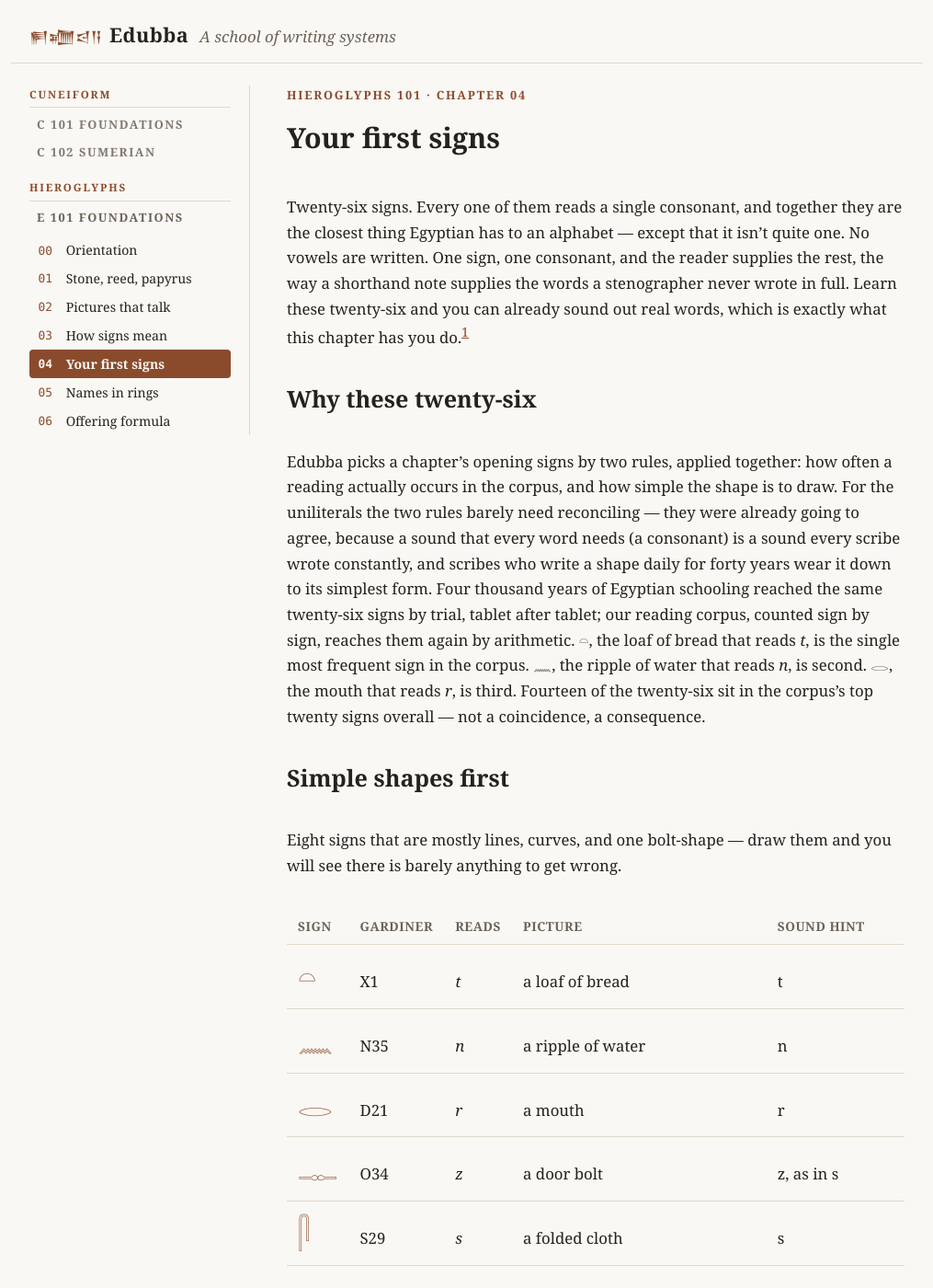
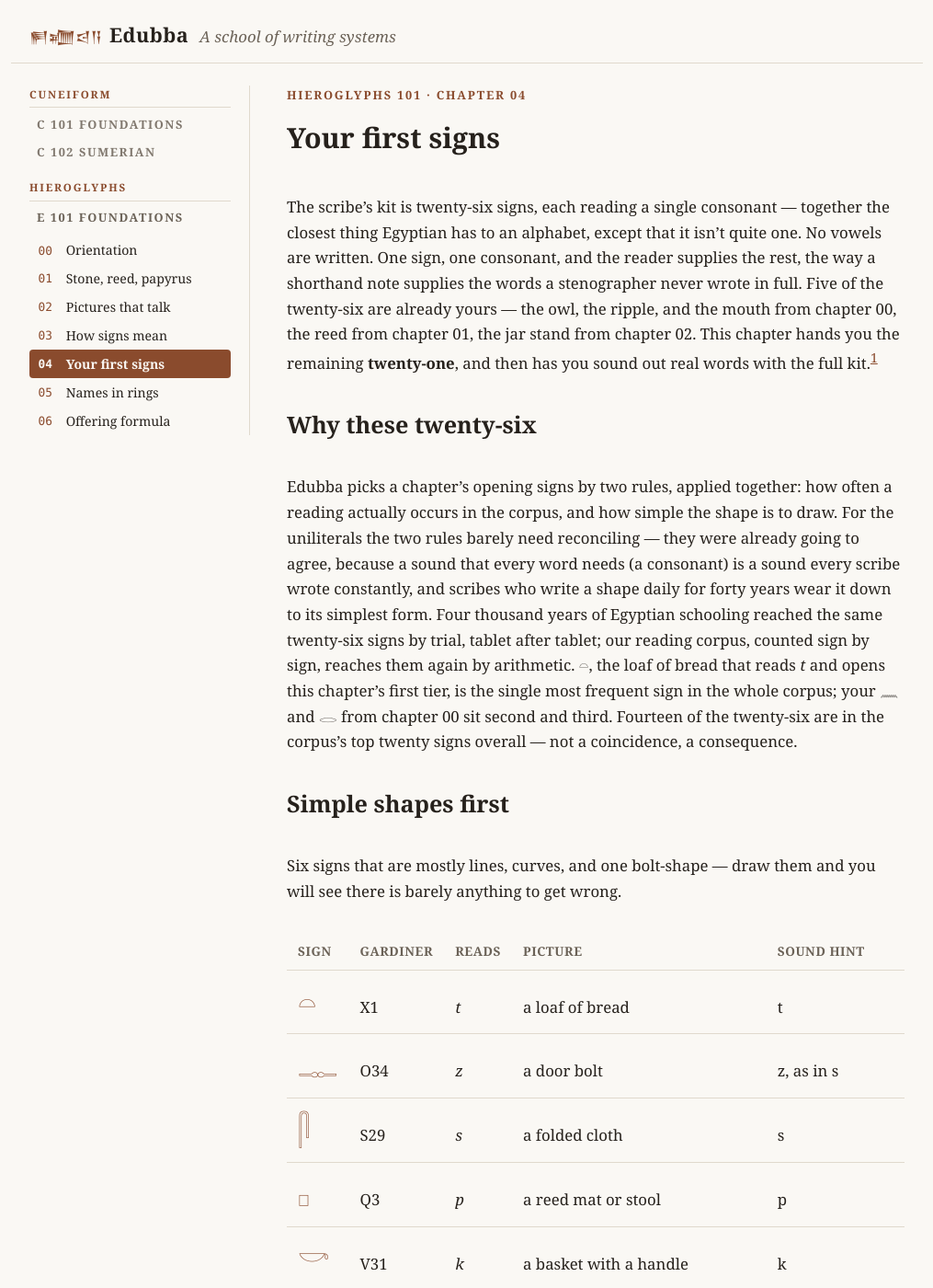
Before and after one commit to arvicco/nabu-edubba, a Jekyll site: the page built from site/hieroglyphs/101/04-your-first-signs.md, in a window 1280 px wide and 1400 px high. Shown: the whole window at 92% size, without its empty margins (132-1147 px from the left). Built offline with Jekyll 4.4.1, drawn with Linux system fonts in a browser that asks for light colours; some of the changed text lies outside the part shown.

Commit message:
feat: every chapter opens with signs in table form — 00-03 front-loaded
Owner ruling: EVERY chapter opens with at least one new relevant
sign, in the standard table format. ch00 teaches m/n/r (the promise
trio) at the door; ch01 the flowering reed where reeds are the
topic; ch02 the jar stand for tags-on-jars; ch03 its demonstration
kit (house, stroke, walking legs) as a proper table. ch04 slims to
21 new signs + five veterans. jw demystified with the textbook
sentence jw=f m pr 'he is in the house', composed from taught signs
and labeled as composed. Validator re-proves the whole course.

Co-Authored-By: Claude Fable 5 <noreply@anthropic.com>

```diff
--- a/site/hieroglyphs/101/04-your-first-signs.md
+++ b/site/hieroglyphs/101/04-your-first-signs.md
@@ -10,19 +10,21 @@ chapter: 4
 permalink: /hieroglyphs/101/04-your-first-signs/
 course_url: /hieroglyphs/101/
 course_title: "Hieroglyphs 101"
-teaches: ["𓏏", "𓈖", "𓂋", "𓊃", "𓋴", "𓊪", "𓎡", "𓐍", "𓄿", "𓅓", "𓅱", "𓆑", "𓆓", "𓃀", "𓄡", "𓇋", "𓏭", "𓂝", "𓏲", "𓉔", "𓎛", "𓈙", "𓈎", "𓎼", "𓍿", "𓂧"]
+teaches: ["𓏏", "𓊃", "𓋴", "𓊪", "𓎡", "𓐍", "𓄿", "𓅱", "𓆑", "𓆓", "𓃀", "𓄡", "𓏭", "𓂝", "𓏲", "𓉔", "𓎛", "𓈙", "𓈎", "𓍿", "𓂧"]
 shows: []
 ---
 
 # Your first signs
 
-Twenty-six signs. Every one of them reads a single consonant, and
-together they are the closest thing Egyptian has to an alphabet —
+The scribe's kit is twenty-six signs, each reading a single
+consonant — together the closest thing Egyptian has to an alphabet,
 except that it isn't quite one. No vowels are written. One sign, one
 consonant, and the reader supplies the rest, the way a shorthand note
-supplies the words a stenographer never wrote in full. Learn these
-twenty-six and you can already sound out real words, which is exactly
-what this chapter has you do.[^allen]
+supplies the words a stenographer never wrote in full. Five of the
+twenty-six are already yours — the owl, the ripple, and the mouth
+from chapter 00, the reed from chapter 01, the jar stand from
+chapter 02. This chapter hands you the remaining **twenty-one**, and
+then has you sound out real words with the full kit.[^allen]
 
 ## Why these twenty-six
 
@@ -35,15 +37,15 @@ constantly, and scribes who write a shape daily for forty years wear
 it down to its simplest form. Four thousand years of Egyptian
 schooling reached the same twenty-six signs by trial, tablet after
 tablet; our reading corpus, counted sign by sign, reaches them again
-by arithmetic. 𓏏, the loaf of bread that reads *t*, is the single most
-frequent sign in the corpus. 𓈖, the ripple of water that reads *n*,
-is second. 𓂋, the mouth that reads *r*, is third. Fourteen of the
-twenty-six sit in the corpus's top twenty signs overall — not a
-coincidence, a consequence.
+by arithmetic. 𓏏, the loaf of bread that reads *t* and opens this
+chapter's first tier, is the single most frequent sign in the whole
+corpus; your 𓈖 and 𓂋 from chapter 00 sit second and third.
+Fourteen of the twenty-six are in the corpus's top twenty signs
+overall — not a coincidence, a consequence.
 
 ## Simple shapes first
 
-Eight signs that are mostly lines, curves, and one bolt-shape — draw
+Six signs that are mostly lines, curves, and one bolt-shape — draw
 them and you will see there is barely anything to get wrong.
 
 <table class="sign-table">
@@ -54,14 +56,6 @@ them and you will see there is barely anything to get wrong.
     <tr>
       <td class="script sign-cell">𓏏</td><td>X1</td><td><em>t</em></td>
       <td>a loaf of bread</td><td>t</td>
-    </tr>
-    <tr>
-      <td class="script sign-cell">𓈖</td><td>N35</td><td><em>n</em></td>
-      <td>a ripple of water</td><td>n</td>
-    </tr>
-    <tr>
-      <td class="script sign-cell">𓂋</td><td>D21</td><td><em>r</em></td>
-      <td>a mouth</td><td>r</td>
     </tr>
     <tr>
       <td class="script sign-cell">𓊃</td><td>O34</td><td><em>z</em></td>
@@ -87,9 +81,8 @@ them and you will see there is barely anything to get wrong.
   </tbody>
 </table>
 
-**Write all eight.** 𓏏 is one curved stroke closed by a flat base;
-𓈖 is a short zigzag; 𓂋 is two arcs meeting at two points, like an
-eye lying on its side; 𓊃 is a bar with an upright tick. The last
+**Write all six.** 𓏏 is one curved stroke closed by a flat base;
+𓊃 is a bar with an upright tick. The last
 one, 𓐍, keeps its exact ancient identity honestly unsettled —
 Egyptologists still argue whether the shape started as a sieve or a
 placenta — but its shape and reading are not in doubt at all, which
@@ -98,7 +91,7 @@ pictures are not.
 
 ## Signs with something alive in them
 
-Seven signs whose shapes are unmistakably a creature or a body part —
+Six signs whose shapes are unmistakably a creature or a body part —
 the eye does the memorizing here.
 
 <table class="sign-table">
@@ -110,10 +103,6 @@ the eye does the memorizing here.
       <td class="script sign-cell">𓄿</td><td>G1</td><td><em>ꜣ</em></td>
       <td>an Egyptian vulture</td>
       <td>glottal stop; conventionally read as 'a'</td>
-    </tr>
-    <tr>
-      <td class="script sign-cell">𓅓</td><td>G17</td><td><em>m</em></td>
-      <td>an owl</td><td>m</td>
     </tr>
     <tr>
       <td class="script sign-cell">𓅱</td><td>G43</td><td><em>w</em></td>
@@ -140,14 +129,14 @@ the eye does the memorizing here.
   </tbody>
 </table>
 
-**Write all seven.** 𓄿's vulture keeps its wing and its raised head;
-𓅓's owl keeps its round face and folded wings; 𓆑's viper is a single
+**Write all six.** 𓄿's vulture keeps its wing and its raised head;
+𓆑's viper is a single
 looping line with a triangular head — the sign you will meet most of
 all, for reasons that come at the end of this chapter.
 
 ## The rest of the kit
 
-Eleven more: everyday objects, a scrap of landscape, and two marks
+Nine more: everyday objects, a scrap of landscape, and two marks
 that come from grammar rather than a picture at all. No less
 essential for arriving last.
 
@@ -156,11 +145,6 @@ essential for arriving last.
     <tr><th>Sign</th><th>Gardiner</th><th>Reads</th><th>Picture</th><th>Sound hint</th></tr>
   </thead>
   <tbody>
-    <tr>
-      <td class="script sign-cell">𓇋</td><td>M17</td><td><em>j</em></td>
-      <td>a flowering reed</td>
-      <td>y / glottal onset; conventionally 'i'</td>
-    </tr>
     <tr>
       <td class="script sign-cell">𓏭</td><td>Z4</td><td><em>y</em></td>
       <td>two strokes — not a picture, a grammatical mark</td>
@@ -197,10 +181,6 @@ essential for arriving last.
       <td>emphatic k</td>
     </tr>
     <tr>
-      <td class="script sign-cell">𓎼</td><td>W11</td><td><em>g</em></td>
-      <td>a jar stand</td><td>g</td>
-    </tr>
-    <tr>
       <td class="script sign-cell">𓍿</td><td>V13</td><td><em>ṯ</em></td>
       <td>a tethering rope</td>
       <td>tj, as in British <em>tune</em></td>
@@ -212,7 +192,8 @@ essential for arriving last.
   </tbody>
 </table>
 
-**Write all eleven**, then read back all twenty-six in random order,
+**Write all nine**, then read back the full kit of twenty-six —
+these and your five veterans — in random order,
 aloud, before you go on.
 
 ## How the simple ones are drawn
@@ -260,14 +241,32 @@ short ones, honestly, but genuine and heavily attested:
     <div class="reading-line"><span class="script">𓎛𓈖𓂝</span><span class="translit">ḥnꜥ</span><span class="gloss">"together with, and" — 529 attestations</span></div>
     <div class="reading-line"><span class="script">𓏏𓄿</span><span class="translit">tꜣ</span><span class="gloss">"the" (feminine article, later Egyptian) — 418 attestations</span></div>
     <div class="reading-line"><span class="script">𓊪𓏲</span><span class="translit">pw</span><span class="gloss">"this is / it is" — 821 attestations</span></div>
-    <div class="reading-line"><span class="script">𓇋𓏲</span><span class="translit">jw</span><span class="gloss">sentence-opening particle — 2,329 attestations</span></div>
+    <div class="reading-line"><span class="script">𓇋𓏲</span><span class="translit">jw</span><span class="gloss">"it is so that…" — opens a statement of fact; demonstrated below — 2,329 attestations</span></div>
   </div>
   <figcaption class="citation">Counts computed over the aes corpus
   (BBAW Ancient Egyptian Sentences) via Nabu, license: attribution.</figcaption>
 </figure>
 
-Notice what kind of words these are: particles, pronouns, a
-demonstrative, a little verb of speaking. Honest reason: a real
+That last word, *jw*, deserves its promised demonstration, because
+nothing like it exists in English. Egyptian opens a plain statement
+of fact with a little marker word — roughly the "it is so that…"
+buried inside English "he *is* in the house". With chapter 03's
+house you can watch it work, in the textbook sentence every
+Egyptian grammar reaches for first:
+
+<figure class="reading reading--script">
+  <div class="reading-lines">
+    <div class="reading-line"><span class="script">𓇋𓏲𓆑𓅓𓉐𓏤</span><span class="translit">jw=f m pr</span><span class="gloss">"he is in the house"</span></div>
+  </div>
+  <figcaption class="citation">A composed textbook sentence, not a
+  quoted monument: <em>jw</em> opens the statement, the viper 𓆑 is
+  the pronoun "he" (explained just below), the owl 𓅓 is doing duty
+  as the word <em>m</em>, "in", and chapter 03's house-plus-stroke
+  closes it. Six signs, one grammatical sentence, all yours.</figcaption>
+</figure>
+
+Notice what kind of words the attested list gives you: particles,
+pronouns, a demonstrative, a little verb of speaking. Honest reason: a real
 content word — a noun, most verbs — usually carries an extra sign or
 two you have not met yet, so the words the corpus lets you read
 *whole*, this early, tend to be its smallest grammatical joints. That
@@ -304,8 +303,9 @@ meet both in real texts.
 
 ## Drill before you go on
 
-1. Draw each tier from memory: the eight simple shapes, the seven
-   living creatures, the eleven objects and marks.
+1. Draw each tier from memory: the six simple shapes, the six
+   living creatures, the nine objects and marks — then the five
+   veterans from chapters 00-02.
 2. Write 𓆓𓂧, 𓊪𓈖, and 𓎛𓈖𓂝 without looking at the tables.
 3. Read 𓊪𓈖, 𓇋𓅓, and 𓏏𓄿 cold, aloud, no hesitation.
 4. Anything shaky — five more repetitions. Chapter 05 assumes all
```
Also changed, not shown: assets-src/data/hiero-101.yml (+9 -5 lines), site/_data/hiero_teaching.yml (+38 -5 lines), site/hieroglyphs/101/00-orientation.md (+42 -19 lines), site/hieroglyphs/101/01-stone-reed-papyrus.md (+27 -7 lines), site/hieroglyphs/101/02-pictures-that-talk.md (+23 -1 lines), site/hieroglyphs/101/03-how-signs-mean.md (+33 -11 lines).
